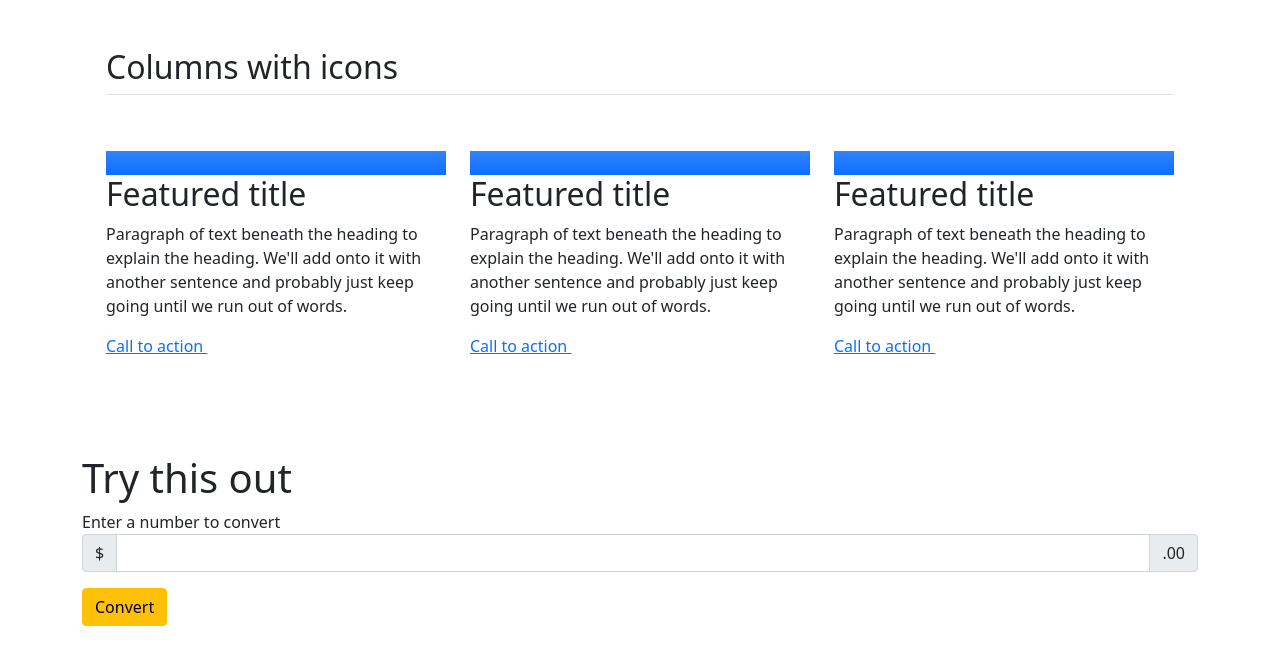
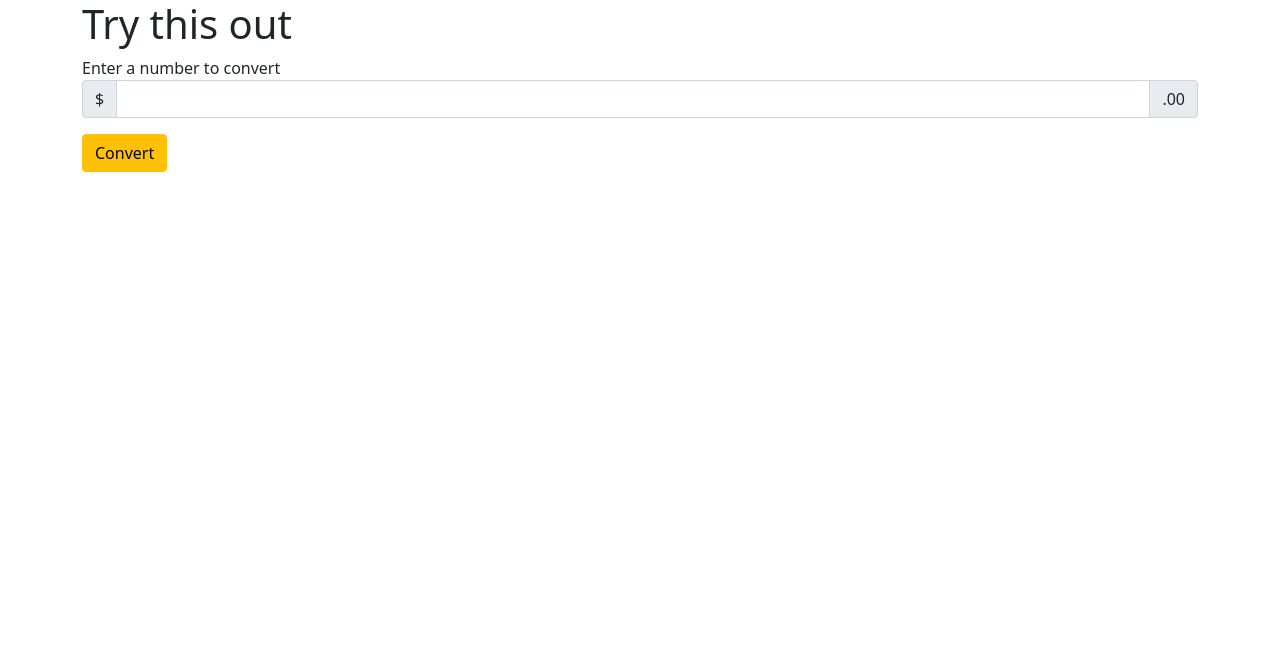
Before and after one commit to gonzalober/notes_coins_converter, a website: page src/index.html in a window 1280 px wide. Drawn offline with nearby package versions, Linux system fonts and the light colour scheme.

Commit message:
html fixed

```diff
--- a/src/index.html
+++ b/src/index.html
@@ -12,68 +12,6 @@
   </head>
   <body>
     <div class="container">
-      <div class="container px-4 py-5" id="featured-3">
-        <h2 class="pb-2 border-bottom">Columns with icons</h2>
-        <div class="row g-4 py-5 row-cols-1 row-cols-lg-3">
-          <div class="feature col">
-            <div class="feature-icon bg-primary bg-gradient">
-              <svg class="bi" width="1em" height="1em">
-                <use xlink:href="#collection" />
-              </svg>
-            </div>
-            <h2>Featured title</h2>
-            <p>
-              Paragraph of text beneath the heading to explain the heading.
-              We'll add onto it with another sentence and probably just keep
-              going until we run out of words.
-            </p>
-            <a href="#" class="icon-link">
-              Call to action
-              <svg class="bi" width="1em" height="1em">
-                <use xlink:href="#chevron-right" />
-              </svg>
-            </a>
-          </div>
-          <div class="feature col">
-            <div class="feature-icon bg-primary bg-gradient">
-              <svg class="bi" width="1em" height="1em">
-                <use xlink:href="#people-circle" />
-              </svg>
-            </div>
-            <h2>Featured title</h2>
-            <p>
-              Paragraph of text beneath the heading to explain the heading.
-              We'll add onto it with another sentence and probably just keep
-              going until we run out of words.
-            </p>
-            <a href="#" class="icon-link">
-              Call to action
-              <svg class="bi" width="1em" height="1em">
-                <use xlink:href="#chevron-right" />
-              </svg>
-            </a>
-          </div>
-          <div class="feature col">
-            <div class="feature-icon bg-primary bg-gradient">
-              <svg class="bi" width="1em" height="1em">
-                <use xlink:href="#toggles2" />
-              </svg>
-            </div>
-            <h2>Featured title</h2>
-            <p>
-              Paragraph of text beneath the heading to explain the heading.
-              We'll add onto it with another sentence and probably just keep
-              going until we run out of words.
-            </p>
-            <a href="#" class="icon-link">
-              Call to action
-              <svg class="bi" width="1em" height="1em">
-                <use xlink:href="#chevron-right" />
-              </svg>
-            </a>
-          </div>
-        </div>
-      </div>
       <h1>Try this out</h1>
       <label for="title">Enter a number to convert </label>
       <div class="input-group mb-3">
```
